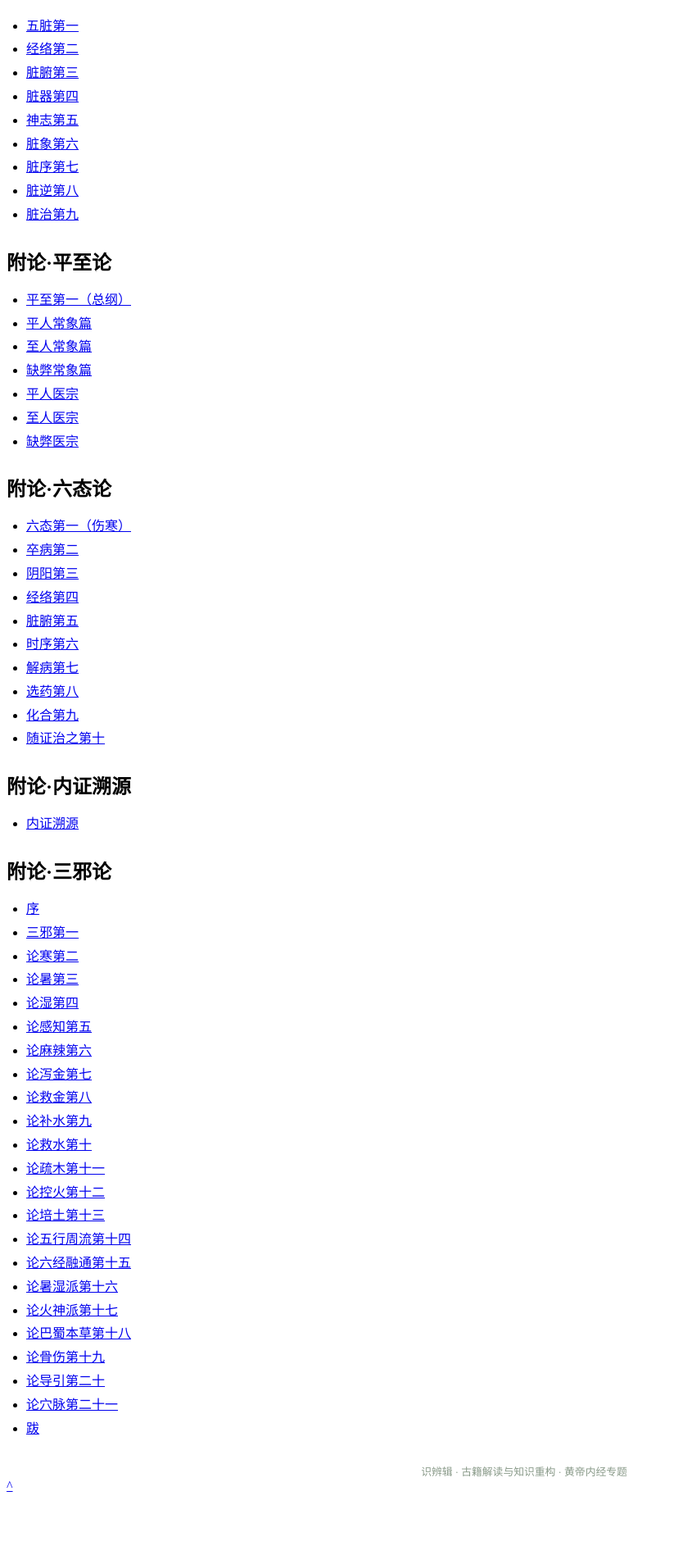
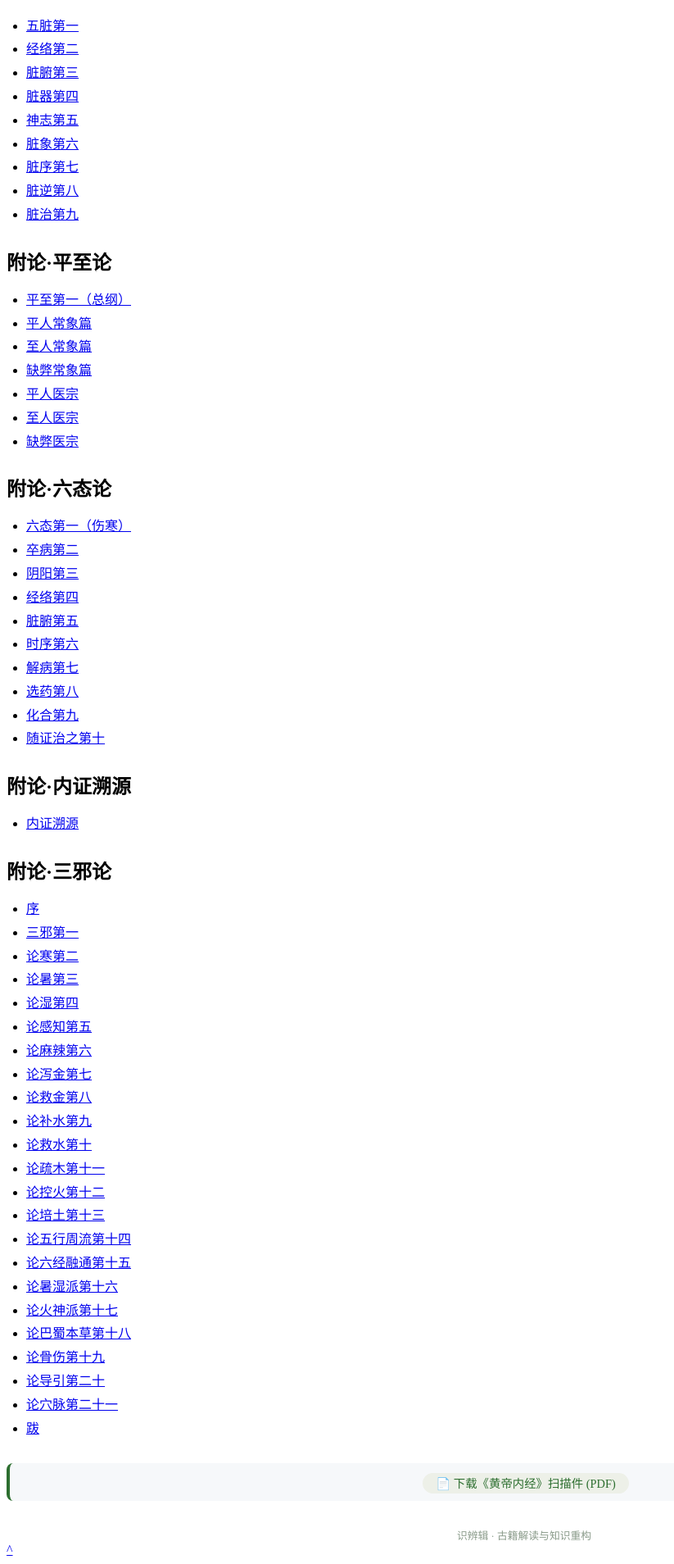
Before and after one commit to chixiao994/chixiao994.github.io, a Jekyll site: the page shibianji/interpretations/先秦/黄帝内经/index.html, which Jekyll copies as it is, in a window 1280 px wide. Shown: the part 1387-3295 px from the top of the page at 82% size, without its empty margins (0-823 px from the left). Built offline with Jekyll 4.4.1, drawn with Linux system fonts in a browser that asks for light colours; before the commit the page ends 3217 px from its top, so only the background shows below that.

Commit message:
Update index.html

```diff
--- a/shibianji/interpretations/先秦/黄帝内经/index.html
+++ b/shibianji/interpretations/先秦/黄帝内经/index.html
@@ -21,6 +21,27 @@
         ul { padding-left: 1.5rem; margin-bottom: 1rem; }
         li { margin-bottom: 0.3rem; }
         h2, h3 { margin-top: 1.2em; margin-bottom: 0.5em; }
+        .download {
+            margin: 2rem 0 1rem 0;
+            padding: 0.8rem;
+            background: #f6f8fa;
+            border-left: 4px solid #2c6e2f;
+            border-radius: 8px;
+            text-align: center;
+        }
+        .download a {
+            color: #2c6e2f;
+            text-decoration: none;
+            font-size: 0.9rem;
+            background: #edf0e8;
+            padding: 0.3rem 1rem;
+            border-radius: 20px;
+            transition: 0.2s;
+        }
+        .download a:hover {
+            background: #2c6e2f;
+            color: white;
+        }
     </style>
 </head>
 <body>
@@ -149,7 +170,12 @@
         <li><a href="治病通鉴·附论·三邪论·跋.html">跋</a></li>
     </ul>
 
-    <div class="footer-note">识辨辑 · 古籍解读与知识重构 · 黄帝内经专题</div>
+    <!-- 下载扫描件（放在底部） -->
+    <div class="download">
+        <a href="https://pan.baidu.com/s/17ErE4CjyHQjUOHuZiha5ZQ?pwd=453z" target="_blank" rel="noopener noreferrer">📄 下载《黄帝内经》扫描件 (PDF)</a>
+    </div>
+
+    <div class="footer-note">识辨辑 · 古籍解读与知识重构</div>
 </div>
 
 <!-- 返回顶部透明小圆球 -->
```
